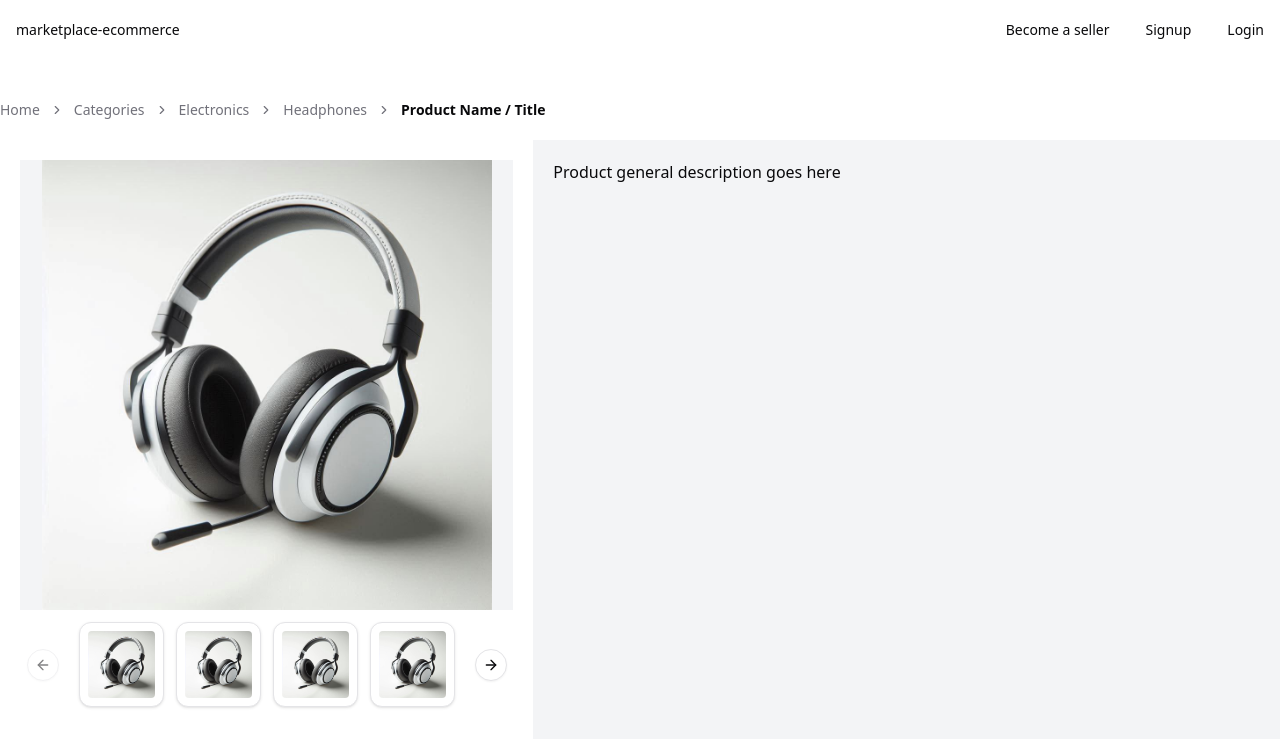
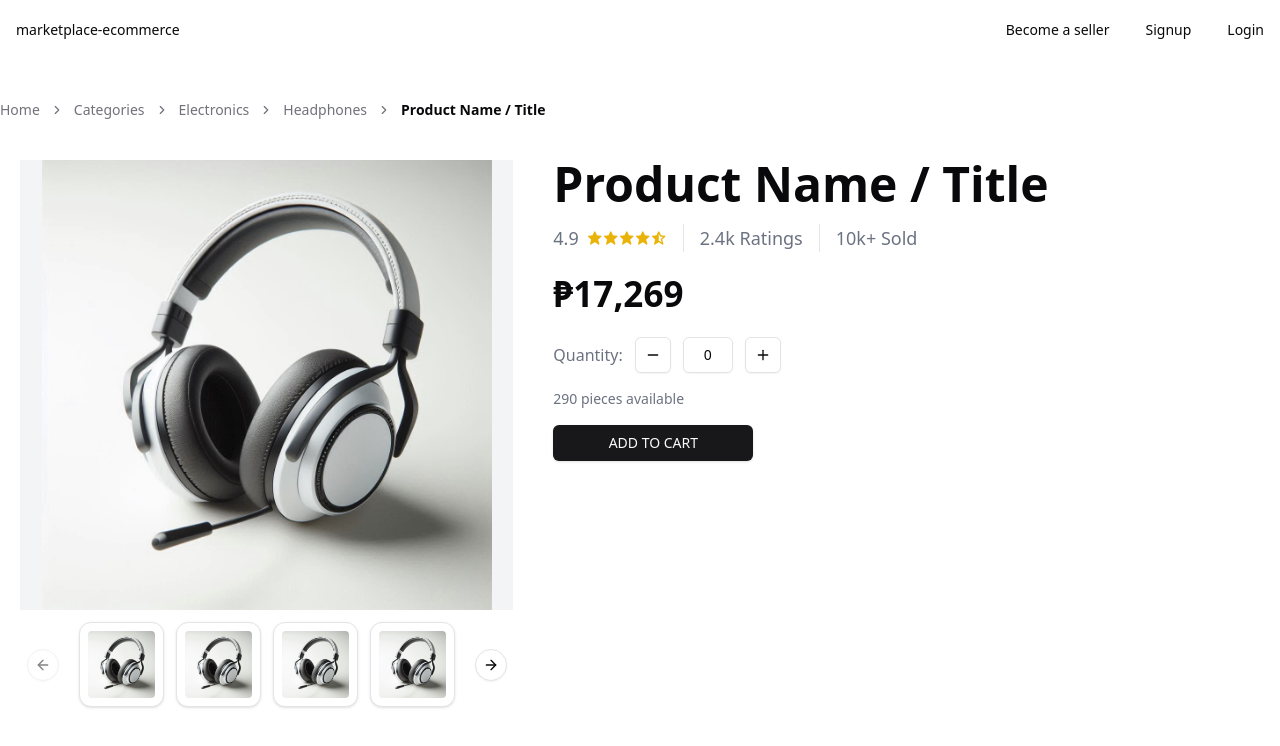
Before and after one commit to deilon/merchspace, a React (Vite) app in the folder frontend/: page /product in a window 1280 px wide. Shown: the top 746 px of the page. Built offline with nearby package versions, Linux system fonts and the light colour scheme.

Commit message:
Frontend: Add product overview details on ProductView.tsx

```diff
--- a/frontend/src/pages/guest/ProductView.tsx
+++ b/frontend/src/pages/guest/ProductView.tsx
@@ -1,8 +1,12 @@
 import { Breadcrumb, BreadcrumbList, BreadcrumbItem, BreadcrumbLink, BreadcrumbSeparator, BreadcrumbPage } from "@/components/ui/breadcrumb";
+import { Carousel, CarouselContent, CarouselItem, CarouselPrevious, CarouselNext } from "@/components/ui/carousel";
 import { DropdownMenu, DropdownMenuTrigger, DropdownMenuContent, DropdownMenuItem } from "@radix-ui/react-dropdown-menu";
+import { Card, CardContent } from "@/components/ui/card";
 import Nav from "../Nav";
-import { Card, CardContent } from "@/components/ui/card";
-import { Carousel, CarouselContent, CarouselItem, CarouselPrevious, CarouselNext } from "@/components/ui/carousel";
+import { Separator } from "@/components/ui/separator";
+import { Button } from "@/components/ui/button";
+import { Minus, Plus } from "lucide-react";
+import { Input } from "@/components/ui/input";
 
 export default function ProductView() {
   return (
@@ -72,9 +76,40 @@ export default function ProductView() {
                         </div>
                     </div>
                 </div>
-                <div className="flex flex-auto bg-gray-100 p-5">
-                    Product general description goes here
+
+                <div className="flex flex-col w-7/12 p-5">
+                    <h1 className="scroll-m-20 text-4xl font-bold lg:text-5xl">
+                        Product Name / Title
+                    </h1>
+                    <div className="flex items-center space-x-4 mt-4">
+                        <div className="rating text-yellow-500">
+                            <span className="text-lg text-gray-500 me-2">4.9</span>
+                            <i className='bx bxs-star'></i>
+                            <i className='bx bxs-star'></i>
+                            <i className='bx bxs-star'></i>
+                            <i className='bx bxs-star'></i>
+                            <i className='bx bxs-star-half'></i>
+                        </div>
+                        <Separator orientation="vertical" />
+                        <p className="text-lg text-gray-500">2.4k Ratings</p>
+                        <Separator orientation="vertical" />
+                        <p className="text-lg text-gray-500">10k+ Sold</p>
+                    </div>
+                    <p className="text-[35px] my-4 font-semibold">₱17,269</p>
+                    <div className="flex items-center">
+                        <span className="me-3 text-gray-500">Quantity:</span>
+                        <Button variant="outline" size="icon">
+                            <Minus />
+                        </Button>
+                        <Input className="w-[50px] mx-3 text-center" max="50" step="1" value="0" autoComplete="off" type="text" height="100%" />
+                        <Button variant="outline" size="icon">
+                            <Plus />
+                        </Button>
+                    </div>
+                    <span className="mt-4 text-sm text-gray-500">290 pieces available</span>
+                    <Button className="mt-4 w-[200px]">ADD TO CART</Button>
                 </div>
+
             </div>
 
         </div>
```
